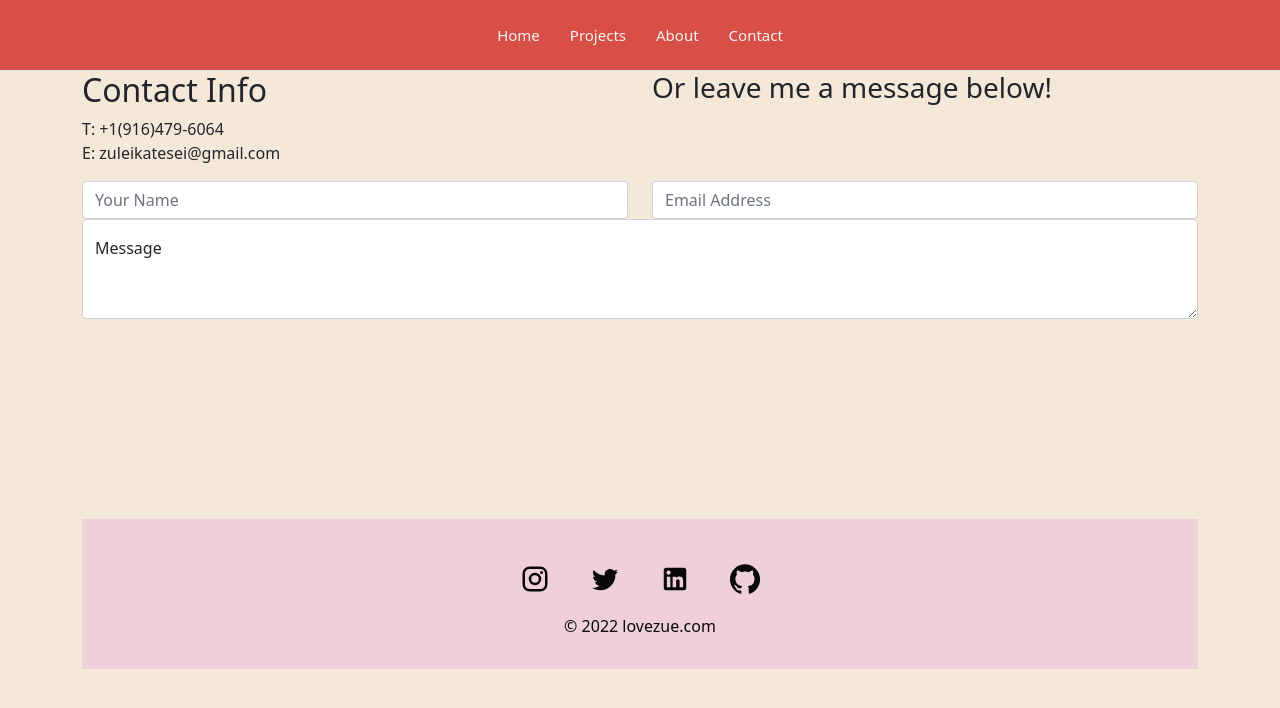
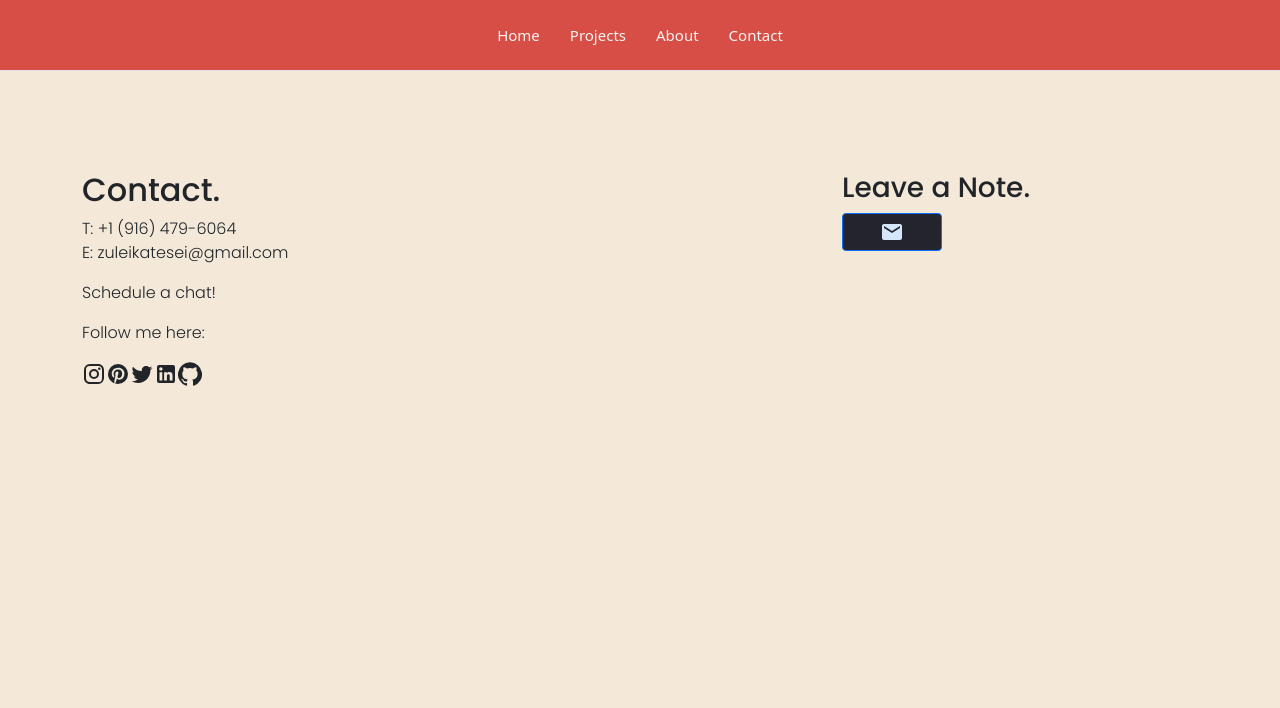
Before and after one commit to zuetesei/react-portfolio, a React (Create React App) app: page /contact in a window 1280 px wide. Shown: the top 708 px of the page. Built offline with nearby package versions, Linux system fonts and the light colour scheme.

Commit message:
contact styles

```diff
--- a/package.json
+++ b/package.json
@@ -13,6 +13,7 @@
     "@testing-library/react": "^11.1.0",
     "@testing-library/user-event": "^13.5.0",
     "bootstrap": "^5.2.3",
+    "hover.css": "^2.3.2",
     "react": "^17.0.0",
     "react-bootstrap": "^2.6.0",
     "react-dom": "^17.0.0",
--- /dev/null
+++ b/src/components/ContactModal.js
@@ -0,0 +1,62 @@
+import React, { useState } from 'react';
+import Button from 'react-bootstrap/Button';
+import Form from 'react-bootstrap/Form';
+import Modal from 'react-bootstrap/Modal';
+import EmailIcon from '@material-ui/icons/Email';
+import SendIcon from '@mui/icons-material/Send';
+import '../styles/Contact.css';
+
+function ContactModal() {
+    const [show, setShow] = useState(false);
+
+    const handleClose = () => setShow(false);
+    const handleShow = () => setShow(true);
+
+    return (
+        <>
+            <Button variant="primary" onClick={handleShow}>
+                <EmailIcon />
+            </Button>
+
+            <Modal show={show} onHide={handleClose}>
+                <Modal.Header closeButton>
+                    <Modal.Title className="modal-header"> Get Connected! </Modal.Title>
+                </Modal.Header>
+                <Modal.Body>
+                    <Form>
+                        <Form.Group className="mb-3 form-headers" controlId="exampleForm.ControlInput1">
+                            <Form.Label>Email address</Form.Label>
+                            <Form.Control
+                                type="email"
+                                placeholder="name@example.com"
+                                autoFocus
+                            />
+                        </Form.Group>
+                        <Form.Group className="mb-3 form-headers" controlId="exampleForm.ControlInput1">
+                            <Form.Label> Name </Form.Label>
+                            <Form.Control
+                                type="input"
+                                placeholder="Your Name"
+                                autoFocus
+                            />
+                        </Form.Group>
+                        <Form.Group
+                            className="mb-3 form-headers"
+                            controlId="exampleForm.ControlTextarea1"
+                        >
+                            <Form.Label> Leave a note: </Form.Label>
+                            <Form.Control as="textarea" rows={3} />
+                        </Form.Group>
+                    </Form>
+                </Modal.Body>
+                <Modal.Footer>
+                    <Button variant="primary" onClick={handleClose}>
+                        <SendIcon />
+                    </Button>
+                </Modal.Footer>
+            </Modal>
+        </>
+    );
+}
+
+export default ContactModal;
--- a/src/pages/ContactForm.js
+++ b/src/pages/ContactForm.js
@@ -2,46 +2,42 @@ import React from 'react';
 import Container from 'react-bootstrap/Container';
 import Row from 'react-bootstrap/Row';
 import Col from 'react-bootstrap/Col';
-import Form from 'react-bootstrap/Form';
-import FloatingLabel from 'react-bootstrap/FloatingLabel';
-import Footer from '../components/Footer';
+import ContactModal from '../components/ContactModal';
+import InstaIcon from '@material-ui/icons/Instagram';
+import TwitterIcon from '@material-ui/icons/Twitter';
+import LinkedInIcon from '@material-ui/icons/LinkedIn';
+import GithubIcon from '@material-ui/icons/GitHub';
+import PinterestIcon from '@material-ui/icons/Pinterest';
+
+import '../styles/Contact.css';
 
 function ContactForm() {
 
     return (
-        <Container>
+        <Container className="contact">
             <Row>
-                <Col>
-                    <h2> Contact Info </h2>
-                    <p> T: +1(916)479-6064 <br></br>
+                <Col xs={12} md={8}>
+                    <h2> Contact. </h2>
+                    <p> T: +1 (916) 479-6064 <br></br>
                         E: zuleikatesei@gmail.com
                     </p>
+                    <p> Schedule a chat!  </p>
+                    <p> Follow me here: </p>
+                    <InstaIcon />
+                    <PinterestIcon />
+                    <TwitterIcon />
+                    <LinkedInIcon />
+                    <GithubIcon />
+
                 </Col>
-                <Col>
-                    <h3> Or leave me a message below! </h3>
+                <Col xs={6} md={4}>
+                    <h3> Leave a Note. </h3>
+                    <div className="modalBtn">
+                        <ContactModal />
+                    </div>
+
                 </Col>
             </Row>
-
-
-            <Form>
-                <Row>
-                    <Col>
-                        <Form.Control placeholder='Your Name' />
-                    </Col>
-                    <Col>
-                        <Form.Control placeholder='Email Address' />
-                    </Col>
-                </Row>
-
-                <FloatingLabel controlId="floatingTextarea2" label="Message">
-                    <Form.Control
-                        as="textarea"
-                        placeholder="Leave a message here"
-                        style={{ height: '100px' }}
-                    />
-                </FloatingLabel>
-            </Form>
-            < Footer />
         </Container >
 
     )
--- /dev/null
+++ b/src/styles/Contact.css
@@ -0,0 +1,26 @@
+.contact {
+    display: flex;
+    flex-direction: column;
+    justify-content: space-around;
+    margin-top: 100px;
+    font-family: 'Poppins';
+    font-weight: 300;
+}
+
+.modal-header {
+    font-weight: 500;
+}
+
+.form-headers {
+    font-weight: 300;
+}
+
+.modalBtn {
+    display: flex;
+}
+
+.btn-primary {
+    width: 100px;
+    background-color: var(--dark-text);
+    color: var(--blue);
+}
```
Also changed, not shown: 1 other file (tests, documents, lock files or other folders).
